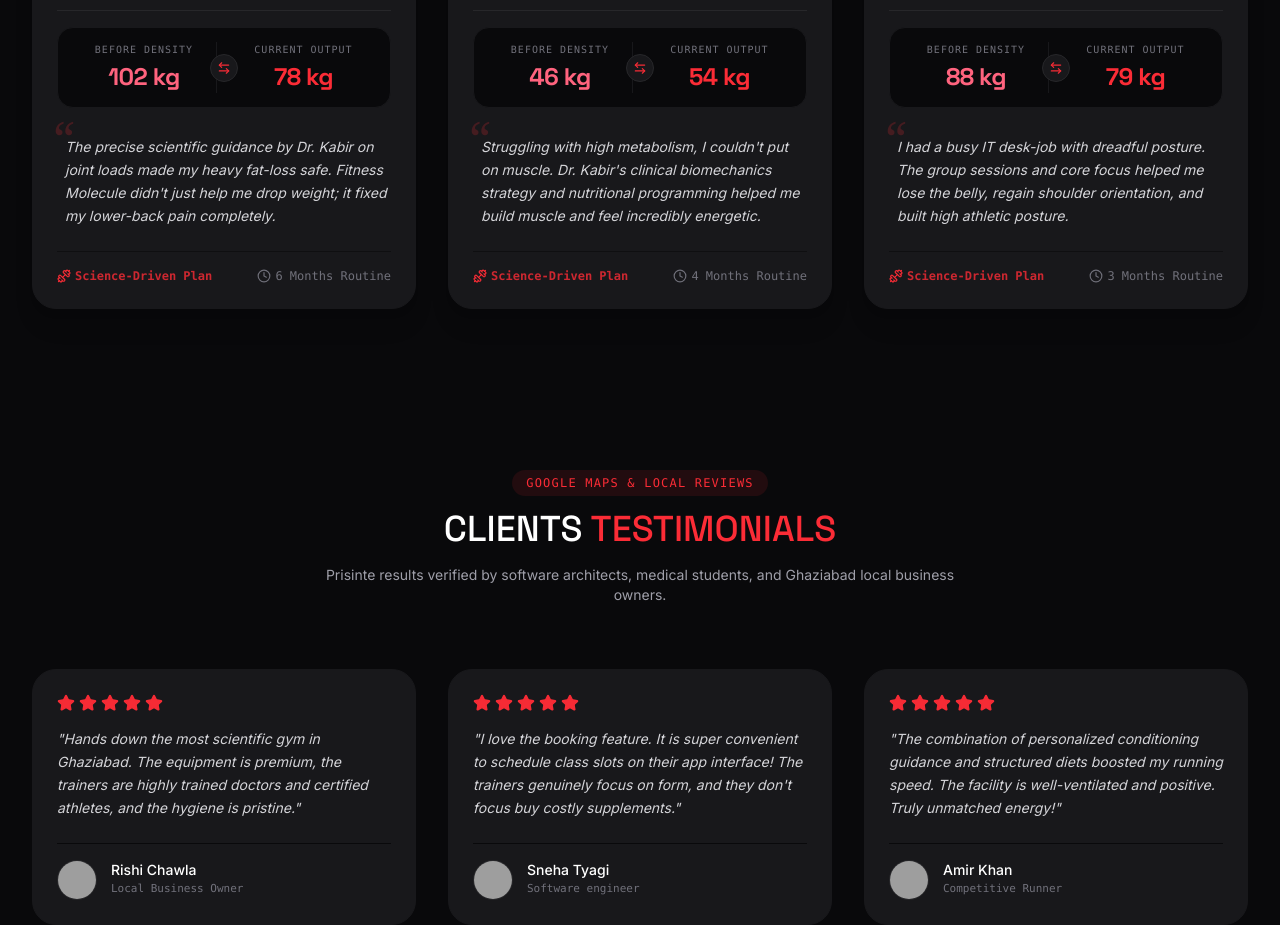
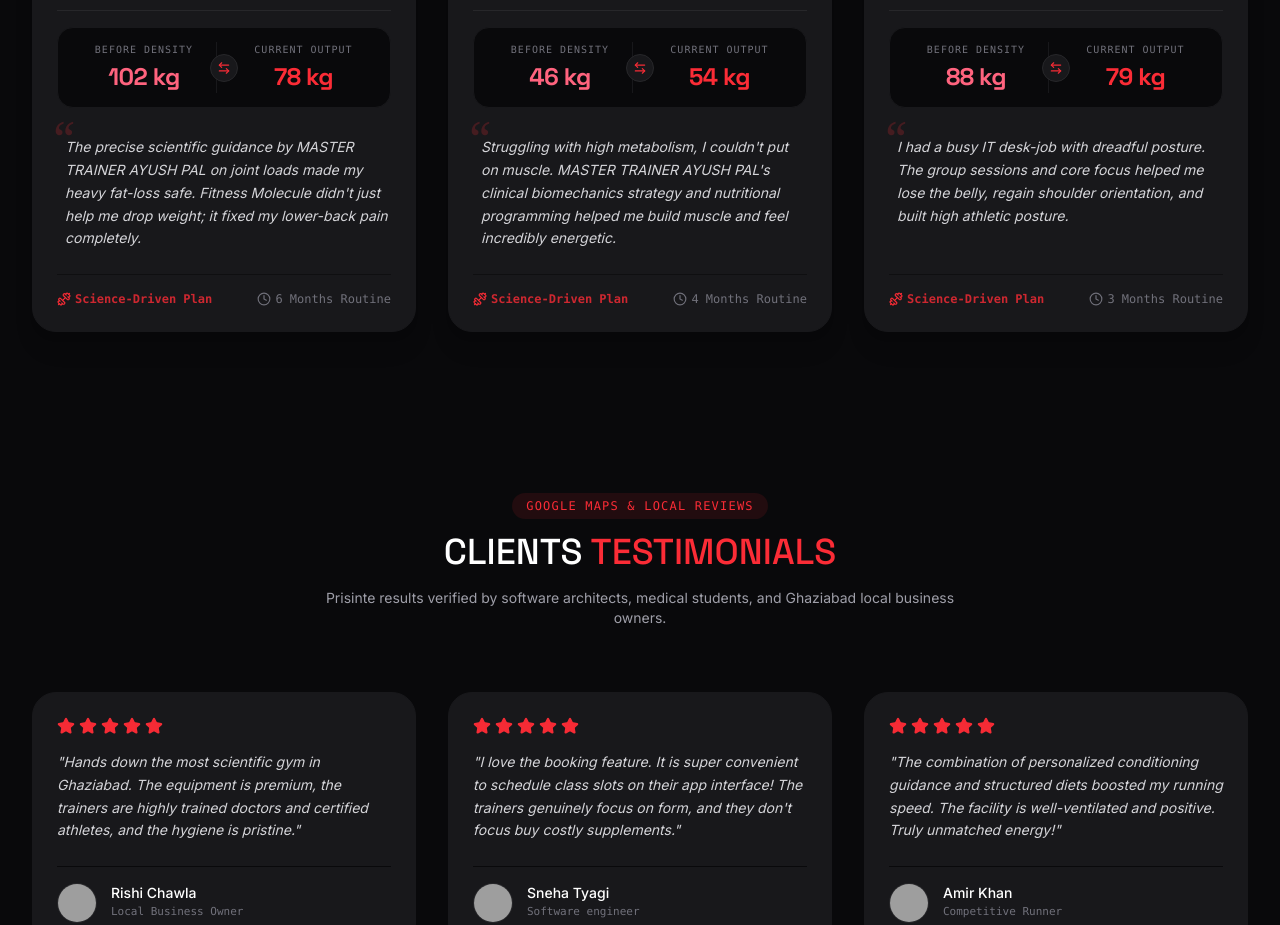
Before and after one commit to mysticcdevloper/FITNESS-MOLECULES, a React (Vite) app: page / in a window 1280 px wide. Shown: the part 5480-6405 px from the top of the page. Built offline with nearby package versions, Linux system fonts and the light colour scheme; no server answers; the database is empty; grey boxes are pictures that could not be loaded.

Commit message:
refactor: update trainer reference to Ayush Pal
Replace Dr. Kabir with Master Trainer Ayush Pal across BMI calculator suggestions and member testimonials to reflect updated staffing and branding.

```diff
--- a/src/components/BMICalculator.tsx
+++ b/src/components/BMICalculator.tsx
@@ -40,7 +40,7 @@
       bSuggestion = 'Moderately high body fat threshold. Plan for a moderate daily negative energy balance (250-400 calories). Target athletic intervals with "Cardiac Oxygen Boxing" to trigger sustained lipid oxidation.';
     } else {
       bmiStatus = 'Obese';
-      bSuggestion = 'High metabolic resistance detected. We highly recommend Dr. Kabir\'s guided postural kinesiology combined with mild fasted walk routines. Build foundation, then scale into full-body strength splits.';
+      bSuggestion = 'High metabolic resistance detected. We highly recommend MASTER TRAINER AYUSH PAL\'s guided postural conditioning combined with mild fasted walk routines. Build foundation, then scale into full-body strength splits.';
     }
 
     setStatus(bmiStatus);
--- a/src/data/gymData.ts
+++ b/src/data/gymData.ts
@@ -178,7 +178,7 @@
     duration: "6 Months",
     photoBefore: "https://images.unsplash.com/photo-1541534741688-6078c6bfb5c5?auto=format&fit=crop&w=400&q=80",
     photoAfter: "https://images.unsplash.com/photo-1517838277536-f5f99be501cd?auto=format&fit=crop&w=400&q=80",
-    testimonial: "The precise scientific guidance by Dr. Kabir on joint loads made my heavy fat-loss safe. Fitness Molecule didn't just help me drop weight; it fixed my lower-back pain completely.",
+    testimonial: "The precise scientific guidance by MASTER TRAINER AYUSH PAL on joint loads made my heavy fat-loss safe. Fitness Molecule didn't just help me drop weight; it fixed my lower-back pain completely.",
     goal: "Fat Loss & Spine Decompression"
   },
   {
@@ -190,7 +190,7 @@
     duration: "4 Months",
     photoBefore: "https://images.unsplash.com/photo-1518310383802-640c2de311b2?auto=format&fit=crop&w=400&q=80",
     photoAfter: "https://images.unsplash.com/photo-1518611012118-696072aa579a?auto=format&fit=crop&w=400&q=80",
-    testimonial: "Struggling with high metabolism, I couldn't put on muscle. Dr. Kabir's clinical biomechanics strategy and nutritional programming helped me build muscle and feel incredibly energetic.",
+    testimonial: "Struggling with high metabolism, I couldn't put on muscle. MASTER TRAINER AYUSH PAL's clinical biomechanics strategy and nutritional programming helped me build muscle and feel incredibly energetic.",
     goal: "Lean Muscle Hypertrophy"
   },
   {
```
